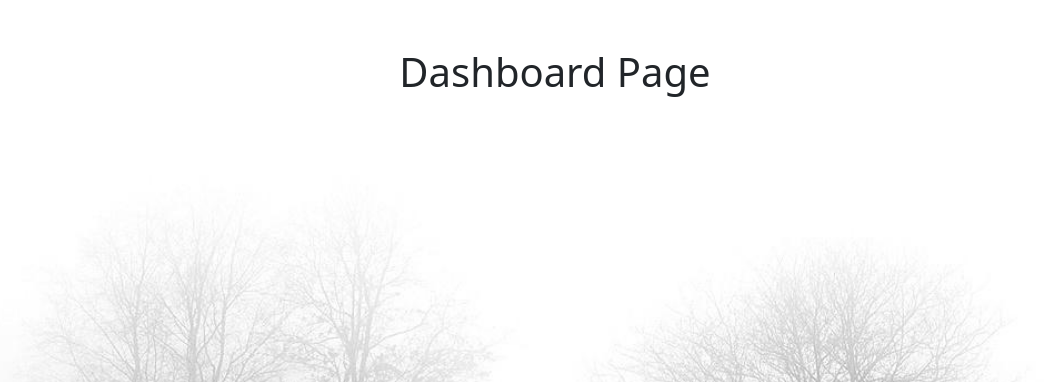
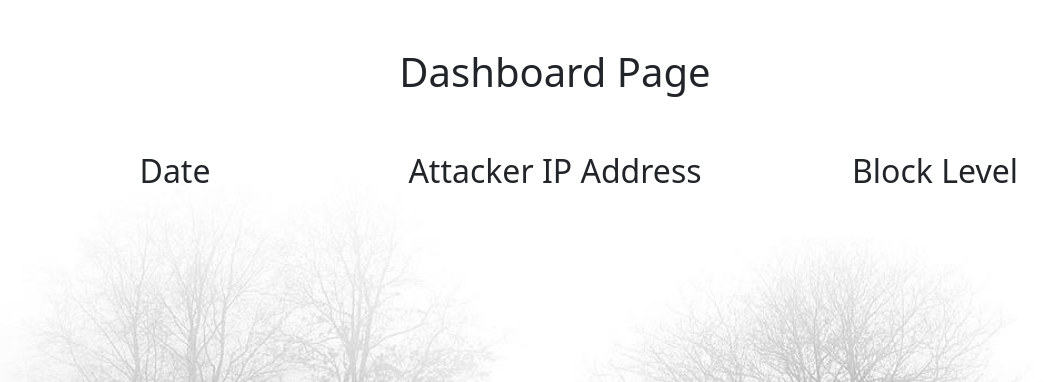
Before and after one commit to omri30000/Serverus, a Flask app: template WebAppComponent/templates/dashboard.html in a window 1280 px wide. Shown: the part 56-438 px from the top of the page, without its empty margins (85-1132 px from the left). Run offline with Flask 2, Linux system fonts and the light colour scheme; the template is opened without the code that fills it, so the values that code supplies are empty; some libraries are stand-ins or nearby versions.

Commit message:
redesigned dashboard page

```diff
--- a/WebAppComponent/templates/dashboard.html
+++ b/WebAppComponent/templates/dashboard.html
@@ -3,27 +3,38 @@
 {% block content %}
     <center>
         <h1>Dashboard Page</h1>
+        <br><br>
+
+        <div class="container">
+            <div class="row">
+                <div class="col-sm">
+                    <h2>Date</h2>
+                </div>
+                <div class="col-sm">
+                    <h2>Attacker IP Address</h2>
+                </div>
+                <div class="col-sm">
+                    <h2>Block Level</h2>
+                </div>
+            </div>
             <br>
-        <br>
-    </center>
-
             <div class="row">
                 <!--eventID, attackerIP, blockLevel-->
                 {% for id, attacker_ip, block_level in content %}
-            <div class="column" style="background-color:#aaa;">
-                <h2>Date: {{ id }}</h2>
+                    <div class="col-sm">
+                        <h5>{{ id }}</h5>
                     </div>
-            <div class="column" style="background-color:#aab;">
-                <h3>Attacker IP: {{ attacker_ip }}</h3>
+                    <div class="col-sm">
+                        <h5>{{ attacker_ip }}</h5>
                     </div>
-            <div class="column" style="background-color:#aac;">
-                <h3>Block level: {{ block_level }}</h3>
+                    <div class="col-sm">
+                        <h5>{{ block_level }}</h5>
                     </div>
                     <div class="column">
                         <br>
                     </div>
-
                 {% endfor %}
             </div>
-
+        </div>
+    </center>
 {% endblock %}
```
Lines whose indentation alone changed are shown as unchanged.
